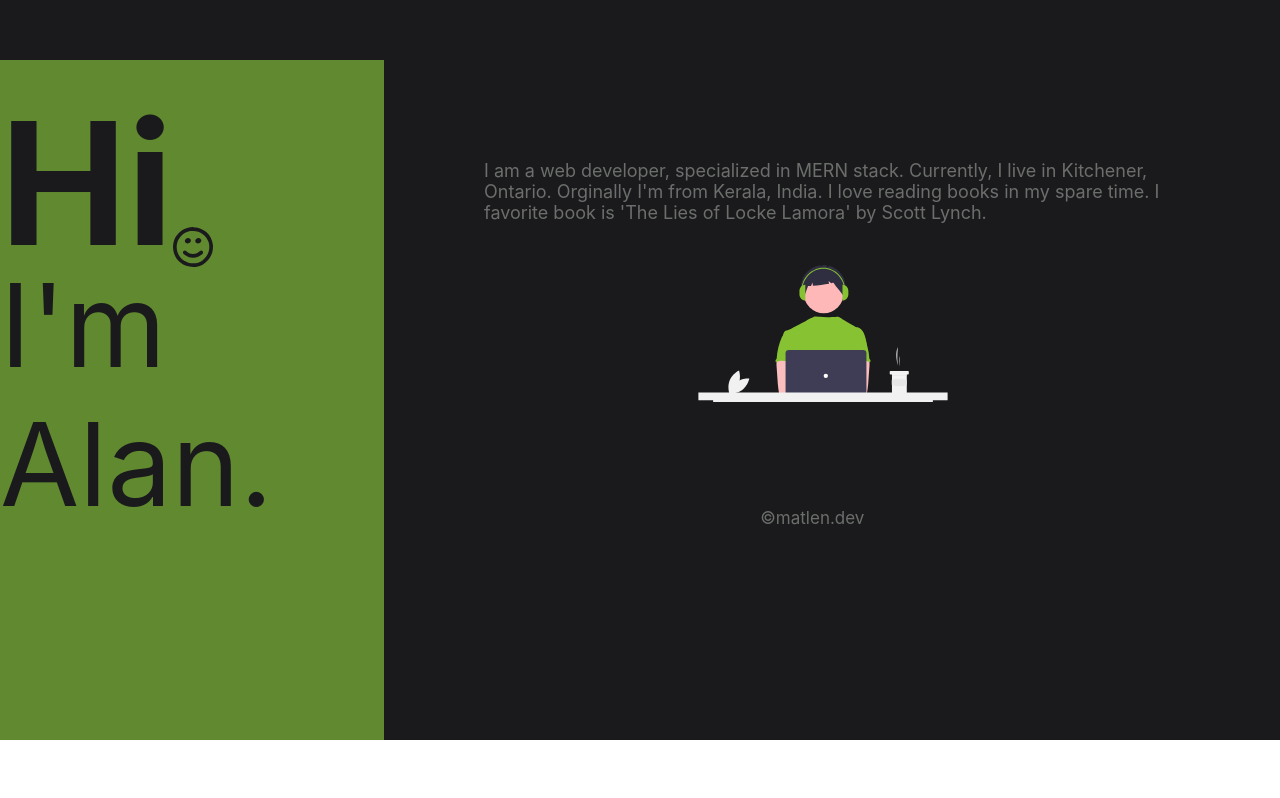
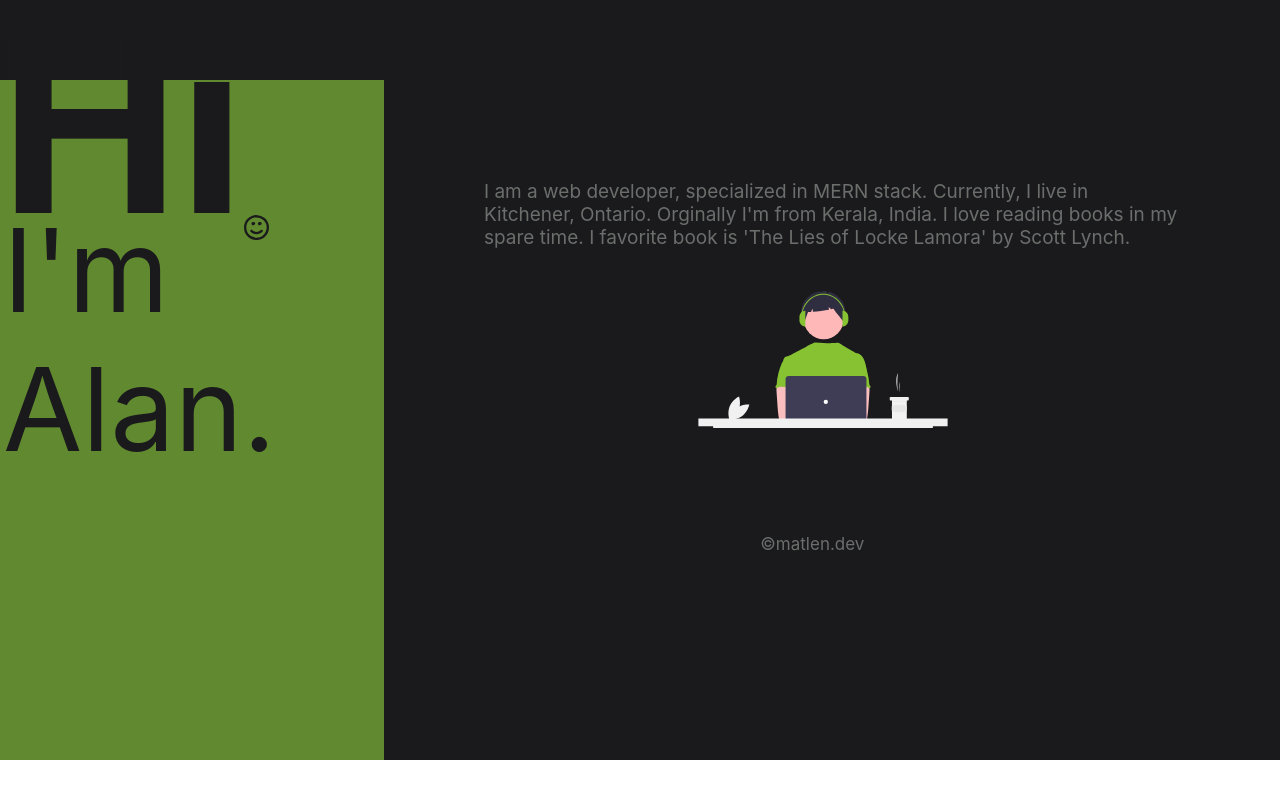
Before and after one commit to alanmatw/matlen.dev, a React (Create React App) app: page / in a window 1280 px wide. Built offline with nearby package versions, Linux system fonts and the light colour scheme.

Commit message:
refactor(home): minor tweaks

```diff
--- a/src/components/home/home.css
+++ b/src/components/home/home.css
@@ -4,7 +4,7 @@
 
 .navWrapper {
     width: 100%;
-    height: 60px;
+    height: 80px;
     background-color: #1A1A1D;
 }
 
@@ -16,6 +16,7 @@
 
 .webBodyLeft {
     background-color: #61892F;
+    padding: 0px;
 }
 
 .wBL-container {
@@ -23,16 +24,17 @@
 }
 
 .wBL-p1 {
-    margin-top: 20px;
+    padding: 0px;
+    margin-top: -100px;
     font-weight: bold;
-    font-size: 170px;
+    font-size: 240px;
     color: #1A1A1D;
 }
 
 .wBL-smiley {
-    margin-top: 167px;
-    width: 40px;
-	height: 40px;
+    margin-top: 135px;
+    width: 25px;
+	height: 25px;
 	background-image: url('../../assets/smiley.svg');
 	background-repeat: no-repeat;
 	background-position: center;
@@ -42,7 +44,8 @@
 .wBL-p2 {
     font-size: 115px;
     color: #1A1A1D;
-    margin-top: -200px;
+    margin-top: -310px;
+    margin-left: 3px;
 }
 
 .webBodyRight {
@@ -50,7 +53,7 @@
 }
 
 .wBR-p1 {
-    font-size: 18px;
+    font-size: 19px;
     color: #6B6E6B;
     margin: 100px;
 }
```
